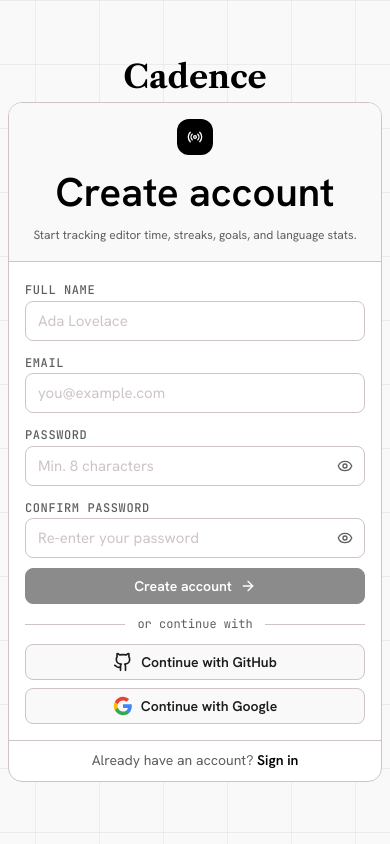
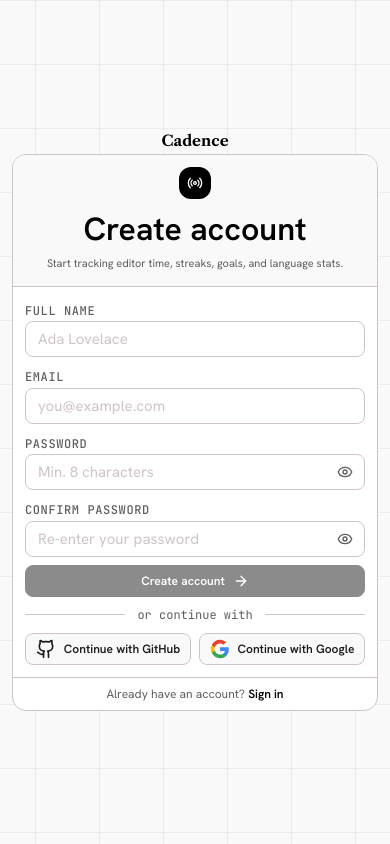
Before and after one commit to SATWIKKKKK/ide-grate, a Next.js app: page /signup in a window 390 px wide. Built offline with nearby package versions, Linux system fonts and the light colour scheme.

Commit message:
chore: landing page fixes

```diff
--- a/app/login/page.tsx
+++ b/app/login/page.tsx
@@ -53,23 +53,23 @@
 
   return (
     <AuthShell mode="login" title="Welcome back" subtitle="Sign in to continue tracking your coding activity.">
-      <div className="p-4 sm:p-5">
+      <div className="p-3 sm:p-4">
         {(error || loginError) && (
-          <div className="mb-4 rounded-md border border-destructive/30 bg-[var(--color-danger-soft)] p-3 text-center text-sm text-destructive">
+          <div className="mb-3 rounded-md border border-destructive/30 bg-[var(--color-danger-soft)] p-2 text-center text-xs text-destructive">
             {error === 'OAuthAccountNotLinked'
               ? 'Linking your account. Please try signing in again.'
               : loginError || 'An error occurred during sign in. Please try again.'}
           </div>
         )}
 
-        <div className="space-y-2.5">
+        <div className="space-y-2">
           {oauthButtons.map(({ id, name, Icon }) => (
             <Button
               key={id}
               variant="outline"
               onClick={() => handleSignIn(id)}
               disabled={isLoading !== null}
-              className="h-9 w-full justify-center gap-3 bg-background"
+              className="h-8 w-full justify-center gap-2 bg-background text-xs sm:text-sm"
               title={`Sign in with ${name}`}
             >
               {isLoading === id ? (
@@ -84,7 +84,7 @@
           ))}
         </div>
 
-        <div className="relative my-4">
+        <div className="relative my-3">
           <div className="absolute inset-0 flex items-center">
             <div className="w-full border-t border-border" />
           </div>
@@ -93,14 +93,14 @@
           </div>
         </div>
 
-        <form onSubmit={handleEmailLogin} className="space-y-3">
-          <div className="space-y-2">
-            <Label htmlFor="email" className="text-muted-foreground">Email</Label>
-            <Input id="email" type="email" value={devEmail} onChange={(e) => setDevEmail(e.target.value)} placeholder="you@example.com" required className="h-10" />
+        <form onSubmit={handleEmailLogin} className="space-y-2.5">
+          <div className="space-y-1.5">
+            <Label htmlFor="email" className="text-xs text-muted-foreground">Email</Label>
+            <Input id="email" type="email" value={devEmail} onChange={(e) => setDevEmail(e.target.value)} placeholder="you@example.com" required className="h-9" />
           </div>
 
-          <div className="space-y-2">
-            <Label htmlFor="password" className="text-muted-foreground">Password</Label>
+          <div className="space-y-1.5">
+            <Label htmlFor="password" className="text-xs text-muted-foreground">Password</Label>
             <div className="relative">
               <Input
                 id="password"
@@ -109,7 +109,7 @@
                 onChange={(e) => setDevPassword(e.target.value)}
                 placeholder="Password"
                 required
-                className="h-10 pr-11"
+                className="h-9 pr-11"
               />
               <button
                 type="button"
@@ -122,7 +122,7 @@
             </div>
           </div>
 
-          <Button type="submit" disabled={isLoading !== null || !devEmail || !devPassword} className="h-9 w-full">
+          <Button type="submit" disabled={isLoading !== null || !devEmail || !devPassword} className="h-8 w-full text-xs sm:text-sm">
             {isLoading === 'credentials' ? (
               <span className="size-5 rounded-full border-2 border-background/30 border-t-background animate-spin" />
             ) : (
@@ -135,7 +135,7 @@
         </form>
       </div>
 
-      <div className="border-t border-border px-6 py-2.5 text-center text-sm text-muted-foreground">
+      <div className="border-t border-border px-5 py-2 text-center text-xs text-muted-foreground sm:text-sm">
         Don&apos;t have an account?{' '}
         <Link href="/signup" className="font-semibold text-primary hover:text-foreground">
           Sign up
--- a/app/signup/page.tsx
+++ b/app/signup/page.tsx
@@ -74,23 +74,23 @@
 
   return (
     <AuthShell mode="signup" title="Create account" subtitle="Start tracking editor time, streaks, goals, and language stats.">
-      <div className="p-4 sm:p-5">
+      <div className="p-3 sm:p-4">
         {error && (
-          <div className="mb-4 rounded-md border border-destructive/30 bg-[var(--color-danger-soft)] p-3 text-center text-sm text-destructive">
+          <div className="mb-3 rounded-md border border-destructive/30 bg-[var(--color-danger-soft)] p-2 text-center text-xs text-destructive">
             {error === 'OAuthAccountNotLinked'
               ? 'This email is already registered with a different provider.'
               : 'An error occurred during sign up. Please try again.'}
           </div>
         )}
 
-        <form onSubmit={handleDevSignUp} className="space-y-2.5">
-          <div className="space-y-2">
-            <Label htmlFor="name" className="text-muted-foreground">Full name</Label>
-            <Input id="name" type="text" value={devName} onChange={(e) => setDevName(e.target.value)} placeholder="Ada Lovelace" required className="h-10" />
+        <form onSubmit={handleDevSignUp} className="space-y-2">
+          <div className="space-y-1.5">
+            <Label htmlFor="name" className="text-xs text-muted-foreground">Full name</Label>
+            <Input id="name" type="text" value={devName} onChange={(e) => setDevName(e.target.value)} placeholder="Ada Lovelace" required className="h-9" />
           </div>
 
-          <div className="space-y-2">
-            <Label htmlFor="email" className="text-muted-foreground">Email</Label>
+          <div className="space-y-1.5">
+            <Label htmlFor="email" className="text-xs text-muted-foreground">Email</Label>
             <Input
               id="email"
               type="email"
@@ -103,7 +103,7 @@
               }}
               placeholder="you@example.com"
               required
-              className="h-10"
+              className="h-9"
             />
           </div>
 
@@ -136,7 +136,7 @@
             }}
           />
 
-          <Button type="submit" disabled={isLoading !== null || !isFormValid} className="h-9 w-full">
+          <Button type="submit" disabled={isLoading !== null || !isFormValid} className="h-8 w-full text-xs sm:text-sm">
             {isLoading === 'credentials' ? (
               <span className="size-5 rounded-full border-2 border-background/30 border-t-background animate-spin" />
             ) : (
@@ -148,7 +148,7 @@
           </Button>
         </form>
 
-        <div className="relative my-3">
+        <div className="relative my-2.5">
           <div className="absolute inset-0 flex items-center">
             <div className="w-full border-t border-border" />
           </div>
@@ -157,7 +157,7 @@
           </div>
         </div>
 
-        <div className="grid grid-cols-1 gap-2 sm:grid-cols-2">
+        <div className="grid grid-cols-1 gap-2 min-[360px]:grid-cols-2">
           {[
             { id: 'github', name: 'GitHub', Icon: Github },
             { id: 'google', name: 'Google', Icon: GoogleIcon },
@@ -167,7 +167,7 @@
               variant="outline"
               onClick={() => handleSignIn(id)}
               disabled={isLoading !== null}
-              className="h-9 w-full justify-center gap-2 bg-background text-sm"
+              className="h-8 w-full justify-center gap-2 bg-background text-xs sm:text-sm"
               title={`Sign up with ${name}`}
             >
               {isLoading === id ? (
@@ -183,7 +183,7 @@
         </div>
       </div>
 
-      <div className="border-t border-border px-6 py-2.5 text-center text-sm text-muted-foreground">
+      <div className="border-t border-border px-5 py-2 text-center text-xs text-muted-foreground sm:text-sm">
         Already have an account?{' '}
         <Link href="/login" className="font-semibold text-primary hover:text-foreground">
           Sign in
@@ -213,8 +213,8 @@
   placeholder: string
 }) {
   return (
-    <div className="space-y-2">
-      <Label htmlFor={id} className="text-muted-foreground">{label}</Label>
+    <div className="space-y-1.5">
+      <Label htmlFor={id} className="text-xs text-muted-foreground">{label}</Label>
       <div className="relative">
         <Input
           id={id}
@@ -224,7 +224,7 @@
           placeholder={placeholder}
           required
           minLength={8}
-          className="h-10 pr-11"
+          className="h-9 pr-11"
           aria-invalid={Boolean(error)}
         />
         <button
@@ -236,7 +236,7 @@
           {show ? <EyeOff className="size-4" /> : <Eye className="size-4" />}
         </button>
       </div>
-      {error && <p className="text-xs text-destructive">{error}</p>}
+      {error && <p className="text-[11px] text-destructive">{error}</p>}
     </div>
   )
 }
--- a/components/auth/AuthShell.tsx
+++ b/components/auth/AuthShell.tsx
@@ -30,22 +30,22 @@
   const isSignup = mode === 'signup'
 
   return (
-    <div className="page-shell flex h-svh items-center justify-center overflow-hidden p-2 sm:p-3">
-      <section className="mx-auto w-full max-w-[440px]" data-gsap="fade-up">
-        <Link href="/" className="mb-2 flex items-center justify-center">
-          <Logo size="md" />
+    <div className="page-shell h-svh overflow-y-auto px-3 py-4 sm:px-4 sm:py-5">
+      <section className="mx-auto flex min-h-[calc(100svh-2rem)] w-full max-w-[390px] flex-col justify-center py-1 sm:min-h-[calc(100svh-2.5rem)]" data-gsap="fade-up">
+        <Link href="/" className="mb-1.5 flex items-center justify-center">
+          <Logo size="sm" />
         </Link>
         <div className="overflow-hidden rounded-xl border border-border bg-card">
-          <div className="border-b border-border bg-[var(--color-surface-bright)] p-4 text-center">
-              <div className="mx-auto mb-3 flex size-9 items-center justify-center rounded-lg bg-primary text-primary-foreground">
+          <div className="border-b border-border bg-[var(--color-surface-bright)] p-3 text-center sm:p-3.5">
+              <div className="mx-auto mb-2 flex size-8 items-center justify-center rounded-lg bg-primary text-primary-foreground">
                 {isSignup ? <Radio className="size-4" /> : <Code2 className="size-4" />}
               </div>
-              <h1 className="font-sans text-2xl font-semibold">{title}</h1>
-              <p className="mx-auto mt-1.5 max-w-sm text-xs leading-relaxed text-muted-foreground">{subtitle}</p>
+              <h1 className="font-sans text-xl font-semibold">{title}</h1>
+              <p className="mx-auto mt-1 max-w-xs text-[11px] leading-relaxed text-muted-foreground">{subtitle}</p>
           </div>
           {children}
         </div>
-          <div className={`${isSignup ? 'hidden' : 'mt-3 flex'} flex-wrap justify-center gap-2 text-[11px] text-muted-foreground`}>
+          <div className={`${isSignup ? 'hidden' : 'mt-2 flex'} flex-wrap justify-center gap-1.5 text-[10px] text-muted-foreground`}>
             {[
               { icon: Shield, label: 'No code access' },
               { icon: CheckCircle2, label: 'Private by default' },
@@ -53,7 +53,7 @@
             ].map((item) => {
               const Icon = item.icon
               return (
-                <div key={item.label} className="flex items-center justify-center gap-1 rounded-full border border-border bg-card px-3 py-1.5 font-mono">
+                <div key={item.label} className="flex items-center justify-center gap-1 rounded-full border border-border bg-card px-2.5 py-1 font-mono">
                   <Icon className="size-3 text-muted-foreground" />
                   <span>{item.label}</span>
                 </div>
```
Also changed, not shown: components/Hero.jsx (+21 -53 lines).
